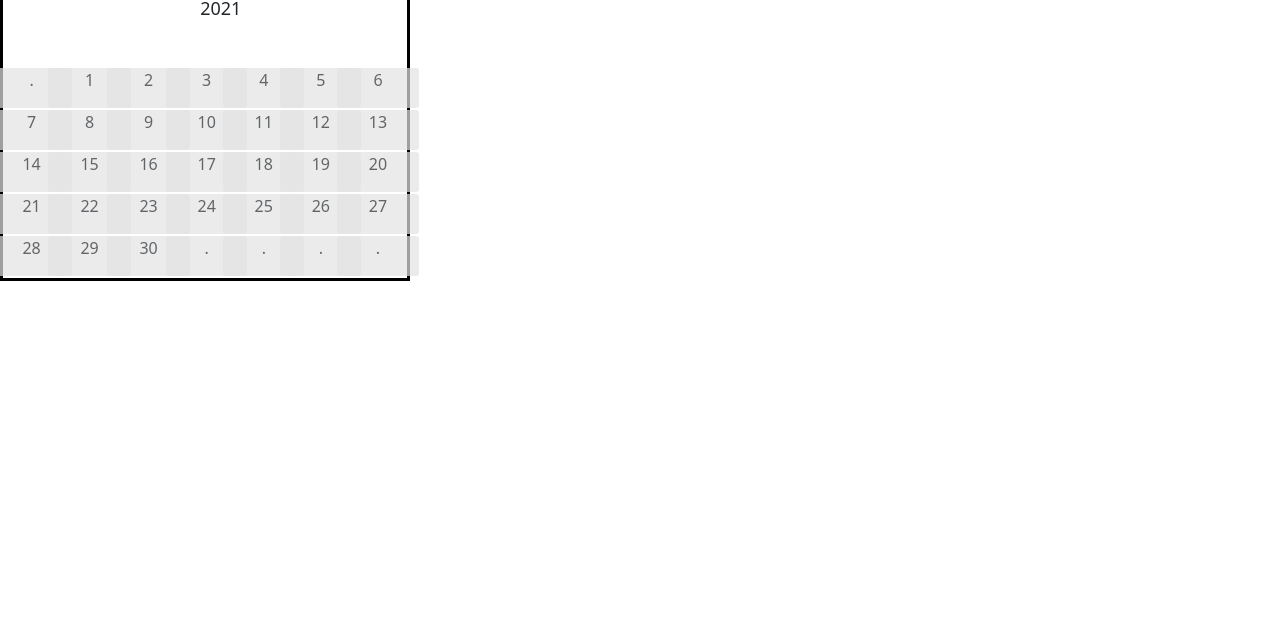
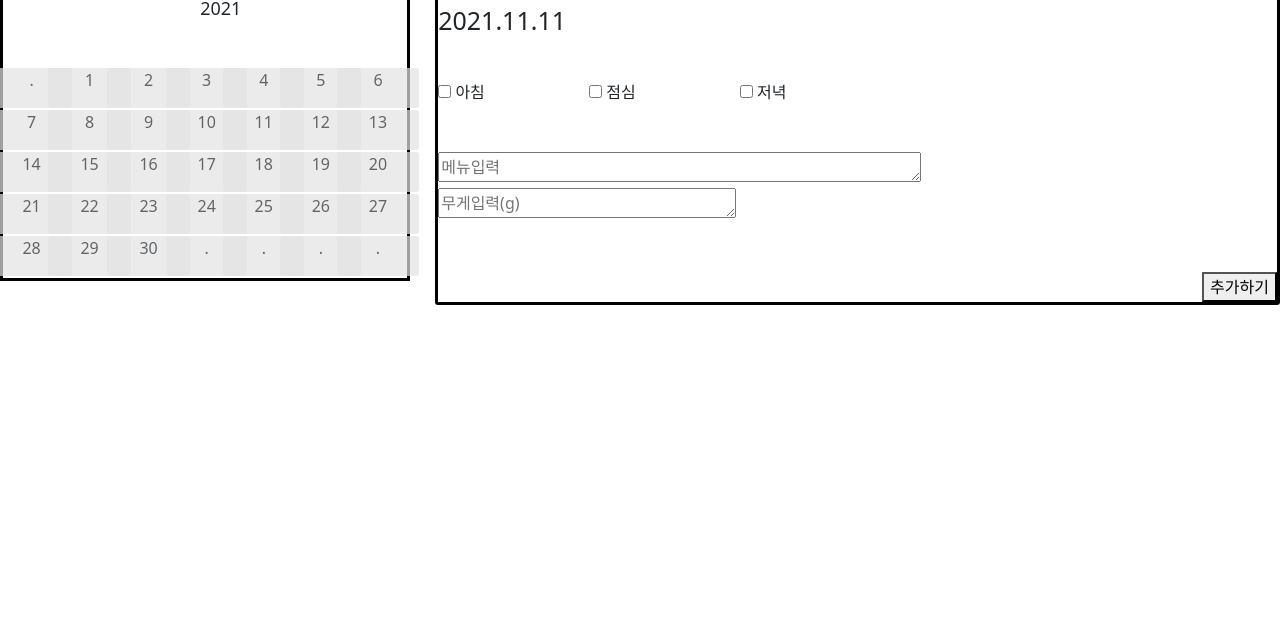
Before and after one commit to Kwak-JunYoung/Fitness_Helper_Improvements, a plain HTML site: page Workout_Status.html in a window 1280 px wide. Shown: the part 172-800 px from the top of the page. Drawn offline with nearby package versions, Linux system fonts and the light colour scheme.

Commit message:
filled out restpane. More to be modified later.

```diff
--- a/Workout_Status.html
+++ b/Workout_Status.html
@@ -99,6 +99,34 @@
 
   </div>
 
+  <div class="restpane" style="text-align: left;">
+    <p style="font-size: 30px; text-align: center">메뉴 추가</p>
+    <p style="font-size: 25px">2021.11.11</p>
+    <br>
+    <input type="checkbox" id="firstMeal" name="firstMeal" value="breakfast">
+    <label for="firstMeal" style="margin-right: 100px">아침</label>
+    <input type="checkbox" id="secondMeal" name="secondMeal" value="lunch">
+    <label for="secondMeal" style="margin-right: 100px">점심</label>
+    <input type="checkbox" id="thirdMeal" name="thirdMeal" value="dinner">
+    <label for="thirdMeal" style="margin-right: 100px">저녁</label>
+
+    <br>
+    <br>
+    <br>
+
+    <textarea id="menu" name="menu" rows="1" cols="50" placeholder="메뉴입력" style="margin-right: 100px"></textarea>
+    <textarea id="weight" name="weight" rows="1" cols="30" placeholder="무게입력(g)"></textarea>
+
+    <br>
+    <br>
+    <br>
+
+    <button type="button" style="float: right;">추가하기</button>
+
+  </div>
+
+  <!-- <div class="midpane">mid</div>
+  <div class="rightpane">right</div> -->
 
     <script src="https://cdn.jsdelivr.net/npm/bootstrap@5.0.2/dist/js/bootstrap.bundle.min.js" integrity="sha384-MrcW6ZMFYlzcLA8Nl+NtUVF0sA7MsXsP1UyJoMp4YLEuNSfAP+JcXn/tWtIaxVXM" crossorigin="anonymous">
 
```
